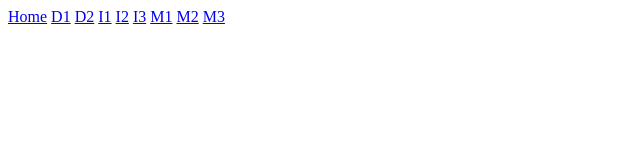
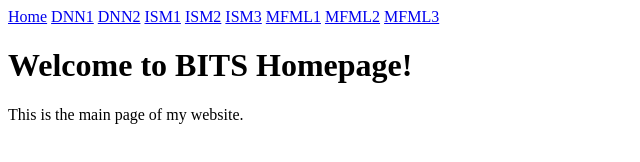
Before and after one commit to amruta-8/bits, a plain HTML site: page index.html in a window 1280 px wide. Shown: the whole page, without its empty margins (0-640 px from the left). Drawn offline with Linux system fonts and the light colour scheme.

Commit message:
Update index.html

```diff
--- a/index.html
+++ b/index.html
@@ -1,11 +1,25 @@
-<nav>
-    <a href="index.html">Home</a>
-    <a href="D1.html">D1</a>
-    <a href="D2.html">D2</a>
-    <a href="I1.html">I1</a>
-    <a href="I2.html">I2</a>
-    <a href="I3.html">I3</a>
-    <a href="M1.html">M1</a>
-    <a href="M2.html">M2</a>
-    <a href="M3.html">M3</a>
-</nav>
+<!DOCTYPE html>
+<html lang="en">
+<head>
+    <meta charset="UTF-8">
+    <title>My Website Home</title>
+</head>
+<body>
+
+    <nav>
+        <a href="index.html">Home</a>
+        <a href="D1.html">DNN1</a>
+        <a href="D2.html">DNN2</a>
+        <a href="I1.html">ISM1</a>
+        <a href="I2.html">ISM2</a>
+        <a href="I3.html">ISM3</a>
+        <a href="M1.html">MFML1</a>
+        <a href="M2.html">MFML2</a>
+        <a href="M3.html">MFML3</a>
+    </nav>
+
+    <h1>Welcome to BITS Homepage!</h1>
+    <p>This is the main page of my website.</p>
+
+</body>
+</html>
```
